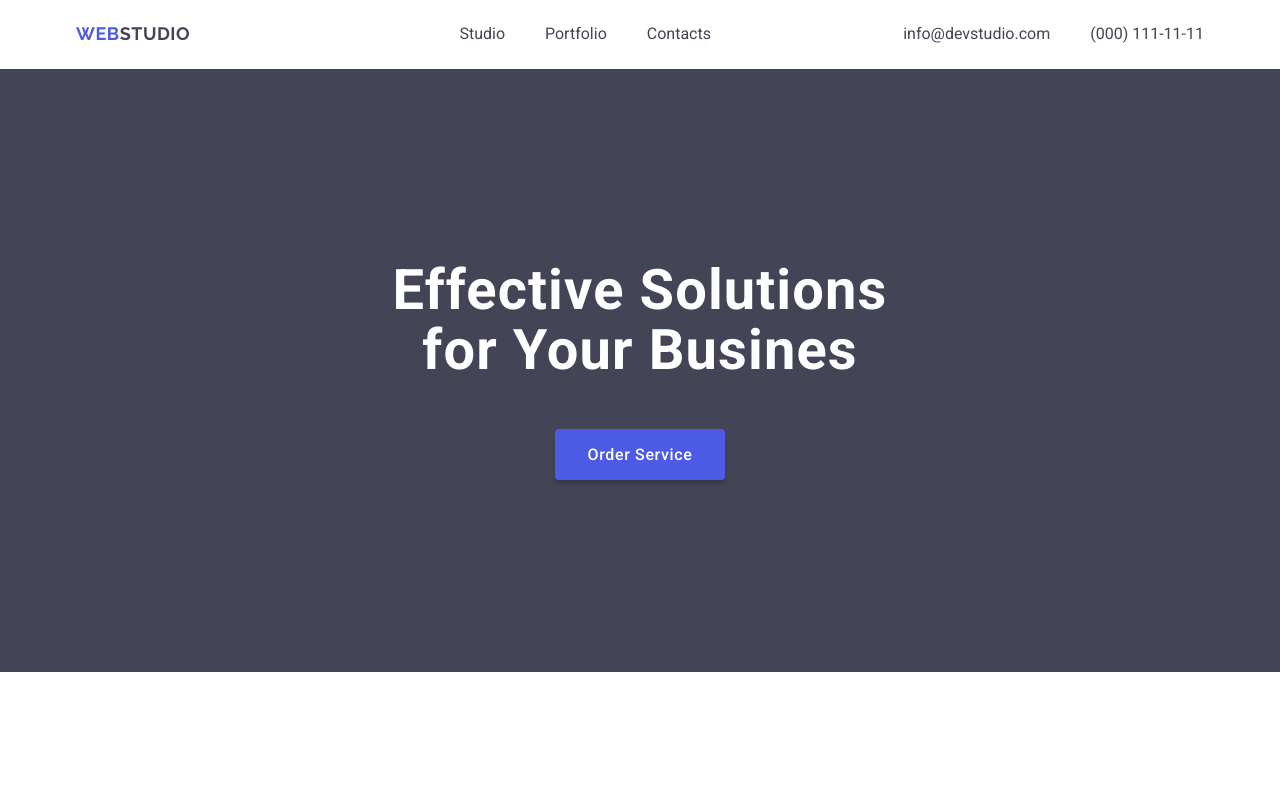
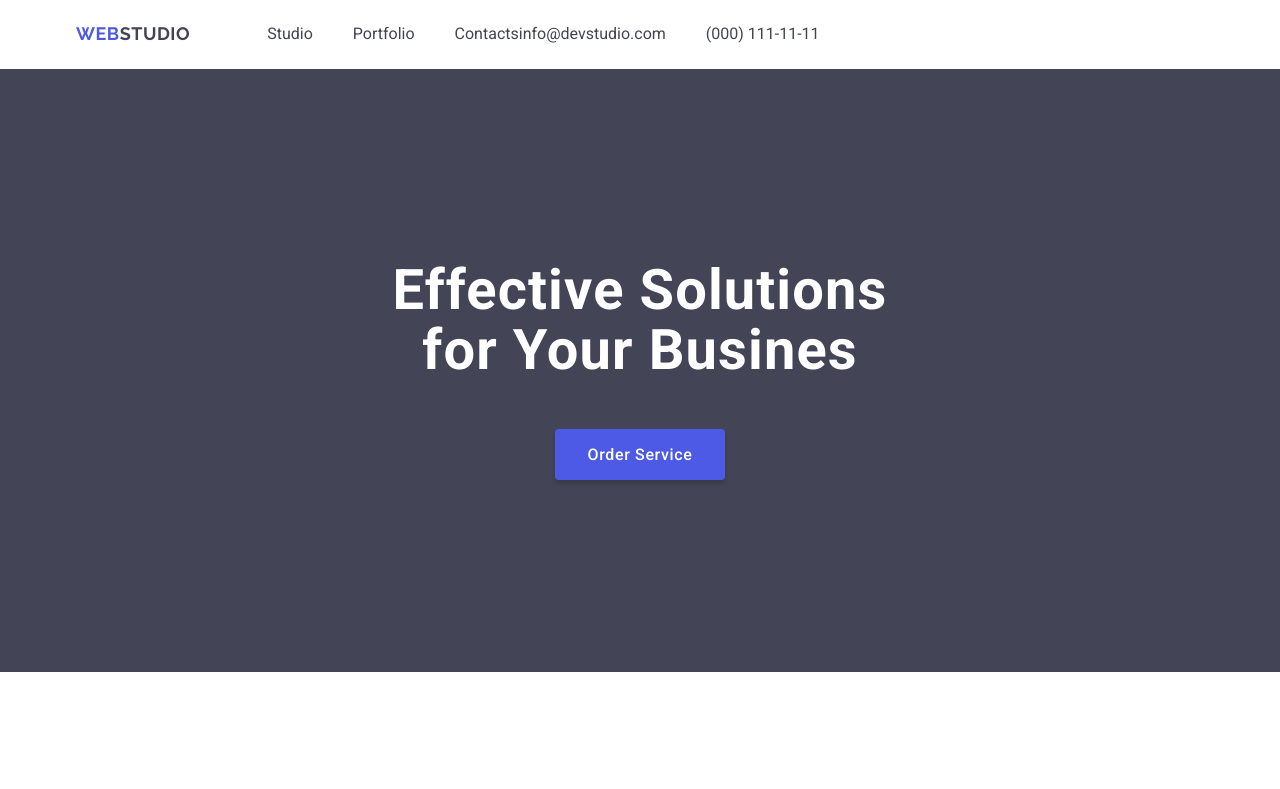
Before and after one commit to Vrkoval/markup-goit-markup-hw-03, a plain HTML site: page index.html in a window 1280 px wide. Shown: the top 789 px of the page. Drawn offline with nearby package versions, Linux system fonts and the light colour scheme.

Commit message:
justifiy

```diff
--- a/css/styles.css
+++ b/css/styles.css
@@ -60,7 +60,7 @@ body{
         .conteiner {
             display: flex;
             flex-wrap: wrap;
-            justify-content: space-between;
+            /* justify-content: space-between; */
             align-items: center;
             width: 1158px;
             padding: 0 15px 0 15px;
```
